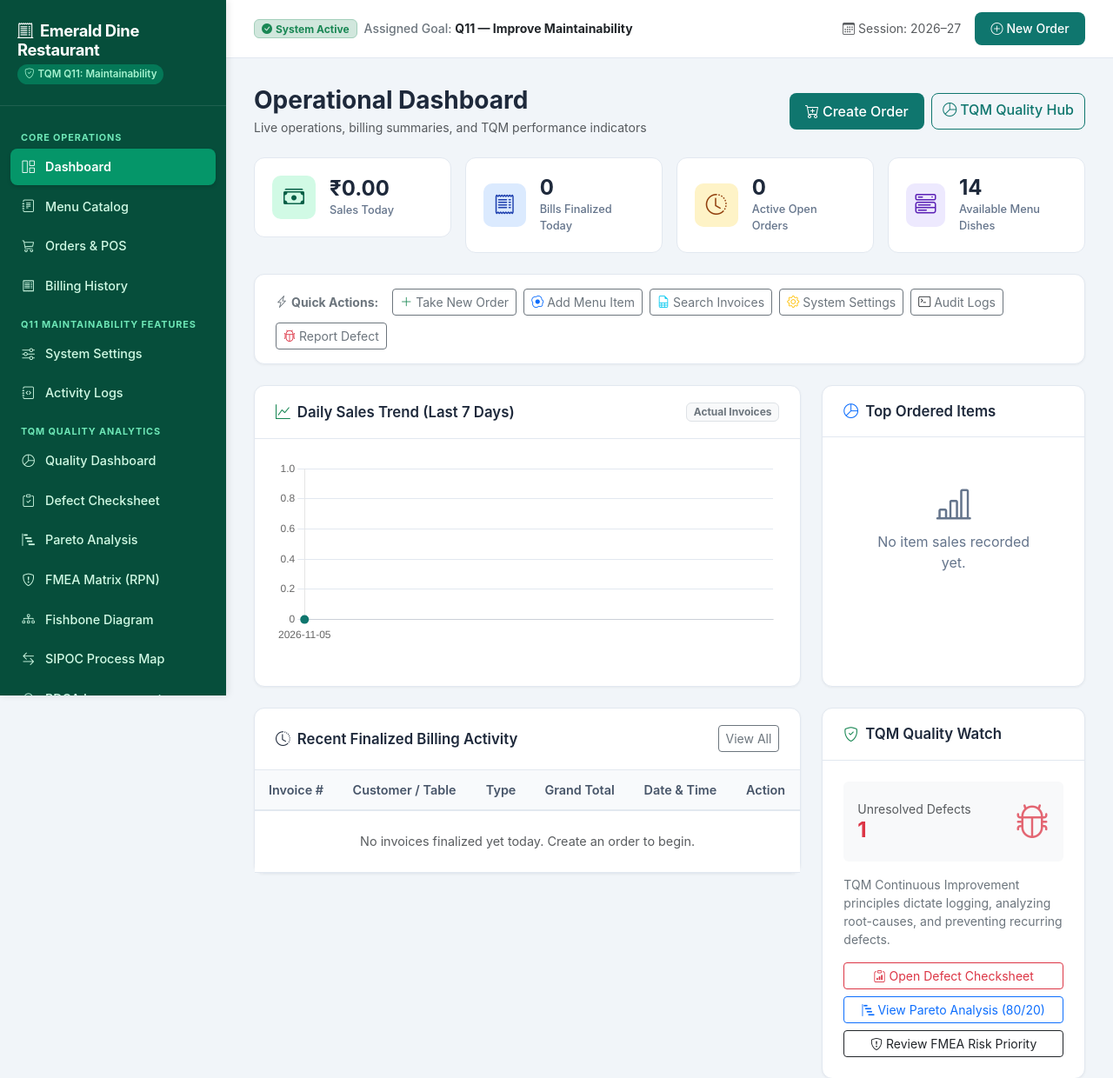
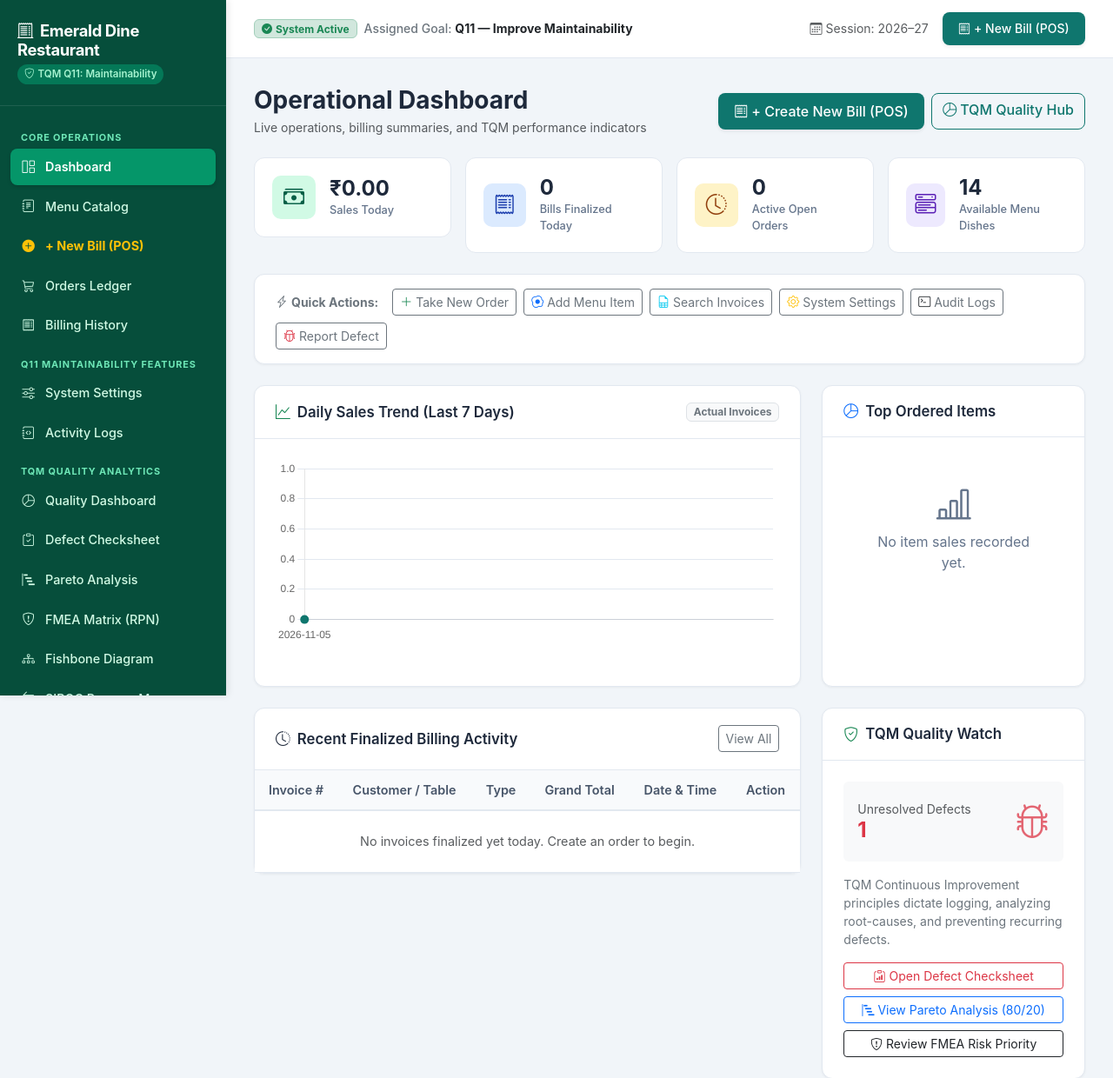
Before and after one commit to Swatiii21/RBS, a Flask app: page / in a window 1280 px wide. Shown: the top 1240 px of the page at 87% size. Run offline with Flask 3, Linux system fonts and the light colour scheme; data comes from the database, SQL or seed files in the repository; data that the repository does not hold is empty.

Commit message:
Add official GSTIN display, tax breakdown, and quick 'New Bill' navigation options

```diff
--- a/app/routes/billing.py
+++ b/app/routes/billing.py
@@ -59,6 +59,7 @@ def view_invoice(invoice_number: str) -> Any:
         items=data["items"],
         footer_text=data["footer_text"],
         currency_symbol=data["currency_symbol"],
+        gst_number=data.get("gst_number", "07AABCG1234F1Z9"),
     )
 
 
--- a/app/services/billing_service.py
+++ b/app/services/billing_service.py
@@ -330,12 +330,14 @@ def get_invoice_by_number(conn: sqlite3.Connection, invoice_number: str) -> Opti
         "Thank you for dining with us! Please visit again. TQM Certified.",
     )
     currency_symbol = get_setting(conn, "currency_symbol", "₹")
+    gst_number = get_setting(conn, "gst_number", "07AABCG1234F1Z9")
 
     return {
         "invoice": invoice,
         "items": items,
         "footer_text": footer_text,
         "currency_symbol": currency_symbol,
+        "gst_number": gst_number,
     }
 
 
--- a/app/templates/base.html
+++ b/app/templates/base.html
@@ -35,8 +35,13 @@
         </a>
       </li>
       <li class="nav-item">
-        <a href="{{ url_for('orders.index') }}" class="nav-link {% if request.endpoint and 'orders' in request.endpoint %}active{% endif %}">
-          <i class="bi bi-cart3"></i> Orders & POS
+        <a href="{{ url_for('orders.create') }}" class="nav-link text-warning fw-bold {% if request.endpoint and request.endpoint == 'orders.create' %}active{% endif %}">
+          <i class="bi bi-plus-circle-fill text-warning"></i> + New Bill (POS)
+        </a>
+      </li>
+      <li class="nav-item">
+        <a href="{{ url_for('orders.index') }}" class="nav-link {% if request.endpoint and 'orders' in request.endpoint and request.endpoint != 'orders.create' %}active{% endif %}">
+          <i class="bi bi-cart3"></i> Orders Ledger
         </a>
       </li>
       <li class="nav-item">
@@ -117,8 +122,8 @@
         <span class="text-muted small">
           <i class="bi bi-calendar3 me-1"></i>Session: {{ academic_session }}
         </span>
-        <a href="{{ url_for('orders.create') }}" class="btn btn-sm btn-emerald">
-          <i class="bi bi-plus-circle me-1"></i>New Order
+        <a href="{{ url_for('orders.create') }}" class="btn btn-sm btn-emerald shadow-sm">
+          <i class="bi bi-receipt me-1"></i>+ New Bill (POS)
         </a>
       </div>
     </header>
--- a/app/templates/billing/index.html
+++ b/app/templates/billing/index.html
@@ -6,6 +6,11 @@
   <div>
     <h3 class="fw-bold mb-1">Billing & Invoice History</h3>
     <p class="text-muted small mb-0">Search and audit finalized financial receipts, tax allocations, and customer invoices</p>
+  </div>
+  <div>
+    <a href="{{ url_for('orders.create') }}" class="btn btn-emerald shadow-sm">
+      <i class="bi bi-receipt me-1"></i>+ Create New Bill (POS)
+    </a>
   </div>
 </div>
 
--- a/app/templates/dashboard.html
+++ b/app/templates/dashboard.html
@@ -8,8 +8,8 @@
     <p class="text-muted small mb-0">Live operations, billing summaries, and TQM performance indicators</p>
   </div>
   <div class="d-flex gap-2">
-    <a href="{{ url_for('orders.create') }}" class="btn btn-emerald">
-      <i class="bi bi-cart-plus me-1"></i>Create Order
+    <a href="{{ url_for('orders.create') }}" class="btn btn-emerald shadow-sm">
+      <i class="bi bi-receipt me-1"></i>+ Create New Bill (POS)
     </a>
     <a href="{{ url_for('quality.index') }}" class="btn btn-outline-emerald">
       <i class="bi bi-pie-chart me-1"></i>TQM Quality Hub
```
Also changed, not shown: app/templates/billing/invoice.html (+18 -1 lines), 2 other files.
